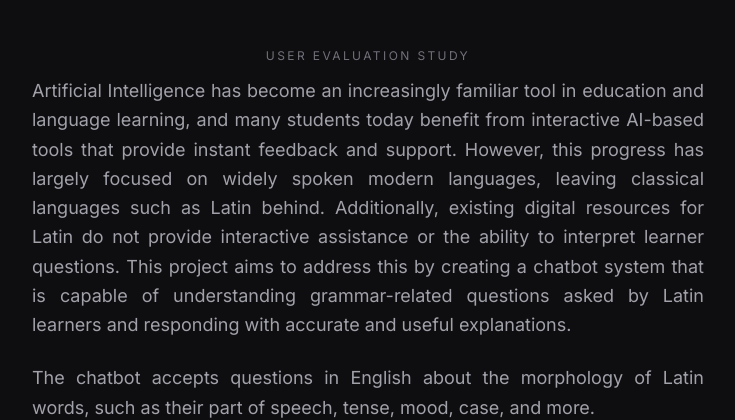
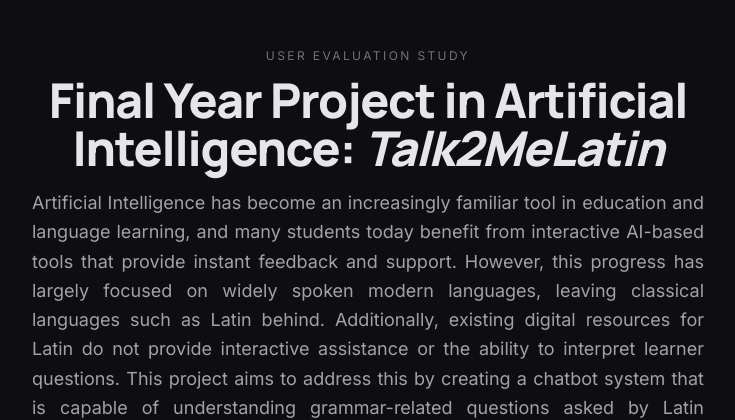
Before and after one commit to spiteriamy/final-year-project, a Flask app: page / in a window 1280 px wide. Shown: the part 64-484 px from the top of the page, without its empty margins (272-1007 px from the left). Run offline with Flask 3, Linux system fonts and the light colour scheme; parts of the project's set-up code (start-up, migrations or seed data) failed here and were passed over; some libraries are stand-ins or nearby versions.

Commit message:
added title

```diff
--- a/Code/User Interface/templates/landing.html
+++ b/Code/User Interface/templates/landing.html
@@ -142,9 +142,9 @@
 			<!-- Title and introduction -->
 			<div class="mb-8 text-center">
 				<p class="text-xs uppercase tracking-[0.2em] text-zinc-500 mb-3">User Evaluation Study</p>
-				<!-- <h2 class="text-4xl md:text-5xl font-extrabold tracking-tight mb-4">
-					A conversational grammar tutor for Latin
-				</h2> -->
+				<h2 class="text-4xl md:text-5xl font-extrabold tracking-tight mb-4">
+					Final Year Project in Artificial Intelligence: <em>Talk2MeLatin</em>
+				</h2>
 				<p class="text-lg text-zinc-400 leading-relaxed text-justify">
 					Artificial Intelligence has become an increasingly familiar
 					tool in education and language learning, and many students today
```
